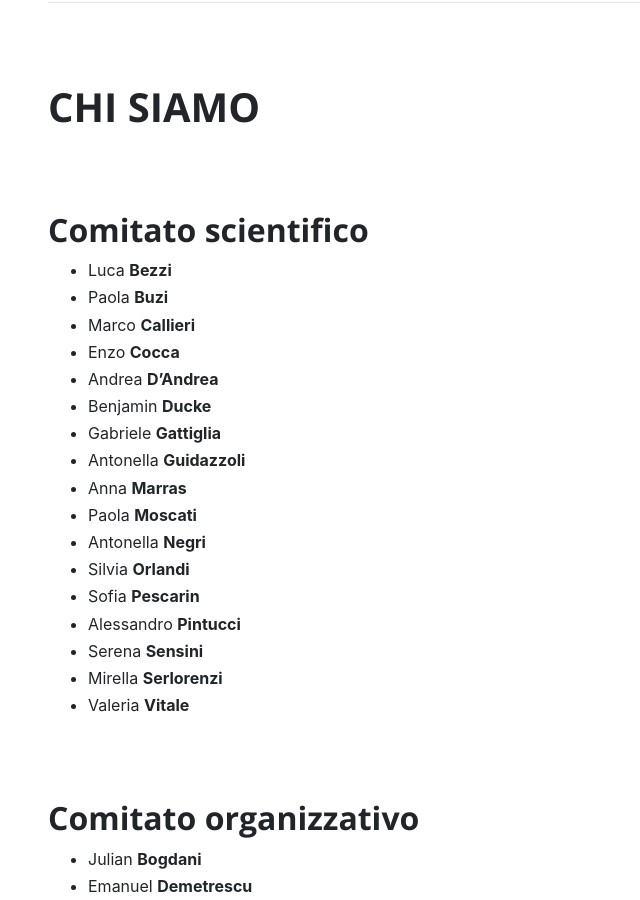
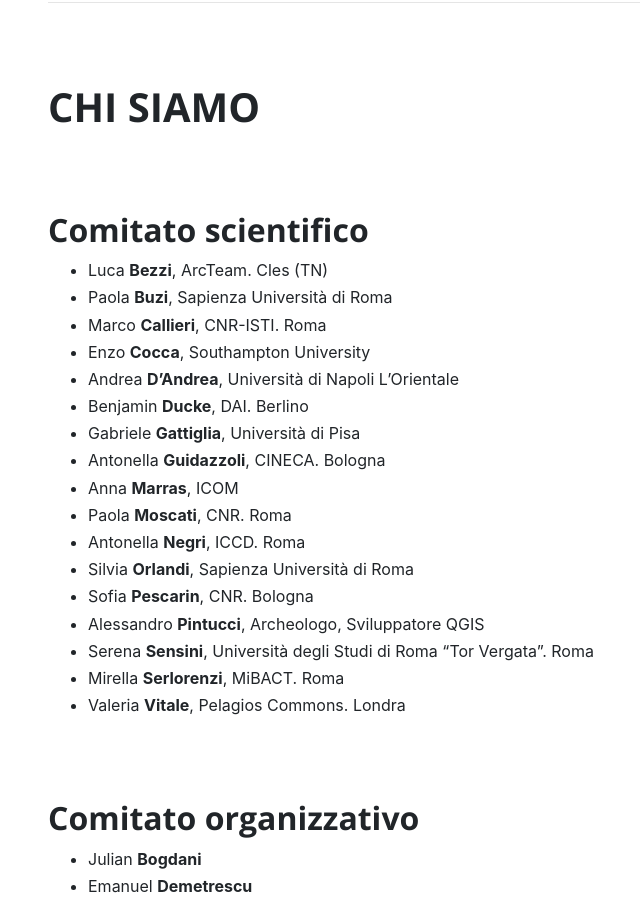
Before and after one commit to archeofoss/archeofoss2020, a Jekyll site: the page built from index.md, in a window 1280 px wide and 900 px high, scrolled down 6191 px. Shown: the whole window, without its empty margins (227-867 px from the left). Built offline with Jekyll 4.4.1, drawn with Linux system fonts in a browser that asks for light colours; nearby versions of some CDN libraries.

Commit message:
Added affiliations to SC

```diff
--- a/index.md
+++ b/index.md
@@ -180,23 +180,23 @@
 # Chi siamo
 
 ## Comitato scientifico
-- Luca **Bezzi**
-- Paola **Buzi**
-- Marco **Callieri**
-- Enzo **Cocca**
-- Andrea **D'Andrea**
-- Benjamin **Ducke**
-- Gabriele **Gattiglia**
-- Antonella **Guidazzoli**
-- Anna **Marras**
-- Paola **Moscati**
-- Antonella **Negri**
-- Silvia **Orlandi**
-- Sofia **Pescarin**
-- Alessandro **Pintucci**
-- Serena **Sensini**
-- Mirella **Serlorenzi**
-- Valeria **Vitale**
+- Luca **Bezzi**, ArcTeam. Cles (TN)
+- Paola **Buzi**, Sapienza Università di Roma
+- Marco **Callieri**, CNR-ISTI. Roma
+- Enzo **Cocca**, Southampton University
+- Andrea **D'Andrea**, Università di Napoli L'Orientale
+- Benjamin **Ducke**, DAI. Berlino
+- Gabriele **Gattiglia**, Università di Pisa
+- Antonella **Guidazzoli**, CINECA. Bologna
+- Anna **Marras**, ICOM
+- Paola **Moscati**, CNR. Roma
+- Antonella **Negri**, ICCD. Roma
+- Silvia **Orlandi**, Sapienza Università di Roma
+- Sofia **Pescarin**, CNR. Bologna
+- Alessandro **Pintucci**, Archeologo, Sviluppatore QGIS
+- Serena **Sensini**, Università degli Studi di Roma "Tor Vergata". Roma
+- Mirella **Serlorenzi**, MiBACT. Roma
+- Valeria **Vitale**, Pelagios Commons. Londra
 
 ## Comitato organizzativo
 - Julian **Bogdani**
```
Also changed, not shown: en/index.md (+17 -17 lines).
